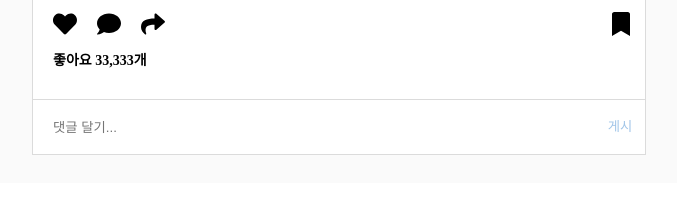
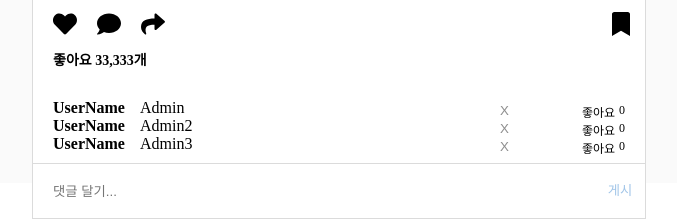
Before and after one commit to wecode-bootcamp-korea/15-React-Westagram-1, a React app: page /main-kyubin in a window 1280 px wide. Shown: the part 1067-1286 px from the top of the page, without its empty margins (300-977 px from the left). Before the commit the page ends 1258 px from the top, so only its background shows below. Built offline with nearby package versions, Linux system fonts and the light colour scheme.

Commit message:
Add: mock데이터, 댓글 삭제& 좋아요 토글 기능

```diff
--- /dev/null
+++ b/public/data/data.json
@@ -0,0 +1,25 @@
+{
+  "data": [
+    {
+      "id": 1,
+      "userName": "9bin08",
+      "mention": "Admin",
+      "inLike": 0,
+      "likePosition": false
+    },
+    {
+      "id": 2,
+      "userName": "8bin08",
+      "mention": "Admin2",
+      "inLike": 0,
+      "likePosition": false
+    },
+    {
+      "id": 3,
+      "userName": "7bin08",
+      "mention": "Admin3",
+      "inLike": 0,
+      "likePosition": false
+    }
+  ]
+}
--- /dev/null
+++ b/src/pages/kyubinkim/Main/ListComponent.js
@@ -0,0 +1,28 @@
+import React from "react";
+
+const ListComponent = ({
+  id,
+  mention,
+  inLike,
+  likePosition,
+  handleLike,
+  handleRemove,
+}) => {
+  return (
+    <li>
+      <b className="username">UserName</b>
+      {mention}
+      <button onClick={() => handleRemove(id)}>X</button>
+      <span>{inLike}</span>
+      <span onClick={handleLike} className="like">
+        {!likePosition ? (
+          <span className="black">좋아요</span>
+        ) : (
+          <span className="red">좋아요</span>
+        )}
+      </span>
+    </li>
+  );
+};
+
+export default ListComponent;
--- a/src/pages/kyubinkim/Main/Main.js
+++ b/src/pages/kyubinkim/Main/Main.js
@@ -11,42 +11,59 @@ import {
   faShare,
 } from "@fortawesome/free-solid-svg-icons";
 import { Link } from "react-router-dom";
+import ListComponent from "./ListComponent";
 
 class MainKyubin extends Component {
   state = {
-    userId: 0,
-    userName: "UserName",
     userComment: "",
     userCommentList: [],
-    like: 0,
-    commentLike: 0,
   };
+
+  componentDidMount() {
+    fetch("http://localhost:3000/data/Data.json", {
+      method: "GET",
+    })
+      .then((res) => res.json())
+      .then((res) => {
+        this.setState({
+          userCommentList: res.data,
+        });
+      });
+  }
 
   userComment = (e) => {
     this.setState({ userComment: e.target.value });
-    this.setState({ userId: this.state.userCommentList.length + 1 });
   };
 
-  handleCreate = () => {
+  handleCreate = (e) => {
+    e.preventDefault();
+    const { userCommentList, userComment } = this.state;
     if (this.state.userComment !== "") {
       this.setState({
-        userCommentList: this.state.userCommentList.concat([
-          this.state.userComment,
-        ]),
+        userCommentList: [
+          ...userCommentList,
+          {
+            id: userCommentList.length + 1,
+            mention: userComment,
+            inLike: 0,
+            likePosition: false,
+          },
+        ],
       });
       this.setState({ userComment: "" });
     }
-    console.log(this.state);
   };
-
+  handleLike = () => {
+    const { userCommentList } = this.state;
+    this.setState((prev) => ({ ...userCommentList, inLike: prev.inLike + 1 }));
+    this.setState({ likePosition: !this.state.likePosition });
+  };
   handleRemove = (e) => {
-    const copyState = [...this.state.userCommentList];
-    // this.setState({ userId: e.target.userId });
-    // this.setState({
-    //   userCommentList: this.setState.filter(
-    //     (e) => this.state.userId !== e.userId
-    //   ),
-    // });
+    const { userCommentList } = this.state;
+    const nextComment = userCommentList.filter((info) => {
+      return info.id !== e;
+    });
+    this.setState({ userCommentList: nextComment });
   };
   render() {
     return (
@@ -147,31 +164,28 @@ class MainKyubin extends Component {
                 </div>
                 <div className="feeds-howmanylike">좋아요 33,333개</div>
                 <ul id="list" className="feeds-comment">
-                  {this.state.userCommentList.map((comm, idx) => {
+                  {this.state.userCommentList.map((comm) => {
                     return (
-                      <li key={idx}>
-                        <span className="username">{this.state.userName}</span>
-                        {comm}
-                        <button onClick={this.handleRemove}>X</button>
-                      </li>
+                      <ListComponent
+                        key={comm.id}
+                        handleRemove={this.handleRemove}
+                        handleLike={this.handleLike}
+                        id={comm.id}
+                        mention={comm.mention}
+                        inLike={comm.inLike}
+                        likePosition={comm.likePosition}
+                      />
                     );
                   })}
                 </ul>
-                <form
-                  className="box"
-                  onSubmit={(e) => {
-                    e.preventDefault();
-                  }}
-                >
+                <form className="box" onSubmit={this.handleCreate}>
                   <input
                     type="text"
                     placeholder="댓글 달기..."
                     value={this.state.userComment}
                     onChange={this.userComment}
                   />
-                  <button type="submit" onClick={this.handleCreate}>
-                    게시
-                  </button>
+                  <button type="submit">게시</button>
                 </form>
               </article>
             </div>
--- a/src/pages/kyubinkim/Main/Main.scss
+++ b/src/pages/kyubinkim/Main/Main.scss
@@ -2,6 +2,12 @@
 @import "../../../styles/common.scss";
 
 .Mainkyubin {
+  .red {
+    color: red;
+  }
+  .black {
+    color: black;
+  }
   height: 1200px;
   background-color: $backGroundColor;
   header {
@@ -256,19 +262,18 @@
           padding-left: 20px;
           list-style: none;
           margin: 0;
-          span:nth-child(1) {
-            font-weight: 600;
-          }
 
-          span:nth-child(2) {
-            margin-left: 10px;
+          .like {
+            position: absolute;
+            right: 30px;
+            margin-top: 3.5px;
             font-size: 12px;
           }
 
           span:nth-child(3) {
             position: absolute;
             right: 20px;
-            margin-top: 3px;
+            margin-top: 3.5px;
             font-size: 12px;
           }
 
```
Also changed, not shown: public/data/Readme.md (deleted), 1 other file.
